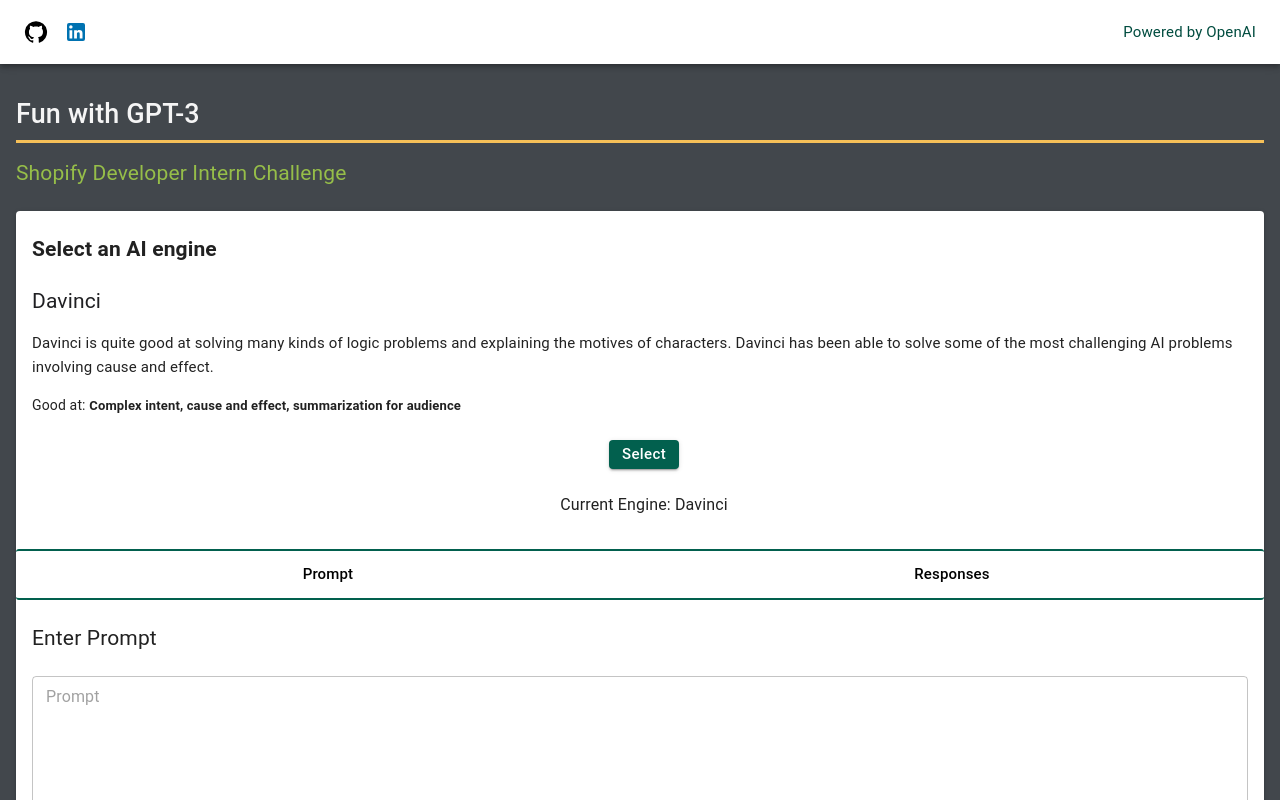
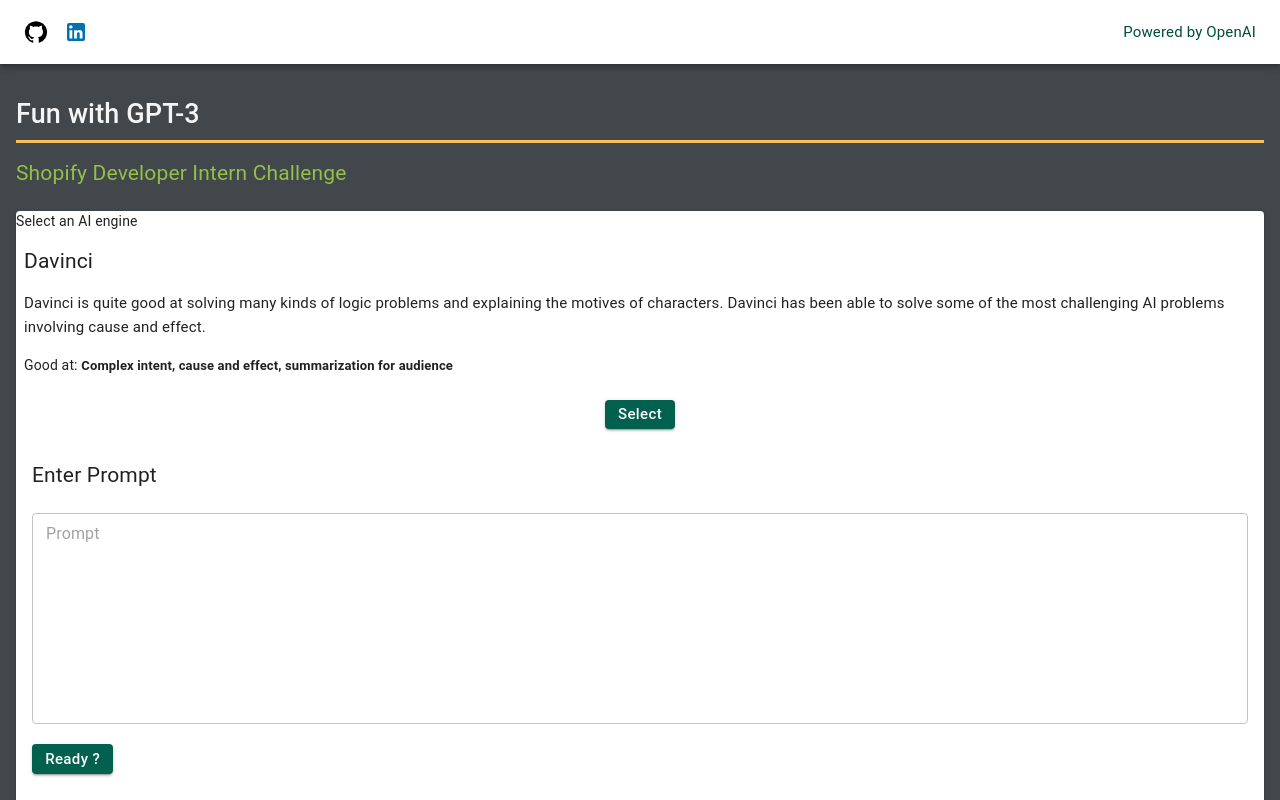
Before and after one commit to criscunas/FunWithGPT-3, a Next.js app: page / in a window 1280 px wide. Shown: the top 800 px of the page. Built offline with nearby package versions, Linux system fonts and the light colour scheme.

Commit message:
mainly styling, imported redux

```diff
--- a/pages/_app.js
+++ b/pages/_app.js
@@ -4,6 +4,8 @@
 import Head from "next/head";
 import CssBaseline from "@material-ui/core/CssBaseline";
 import Layout from "../src/components/Layout/Layout";
+import { Provider } from 'react-redux';
+import store from '../app/store';
 
 export default function MyApp(props) {
   const {
@@ -29,7 +31,9 @@
       </Head>
       <CssBaseline />
       <Layout>
-        <Component {...pageProps} />
+        <Provider store={store}>
+          <Component {...pageProps} />
+        </Provider>
       </Layout>
     </React.Fragment>
   );
--- a/pages/index.js
+++ b/pages/index.js
@@ -1,95 +1,58 @@
-import { Paper} from '@material-ui/core';
-import style from '../styles/Home.module.scss';
-import "swiper/css";
-import "swiper/css/pagination";
-import { Swiper, SwiperSlide } from "swiper/react";
-import {DetailsCard} from '../src/components/DetailsCard/DetailsCard';
-import data from '../src/text';
-import { useState } from 'react';
-import {PromptForm} from '../src/components/PromptForm/PromptForm';
-import axios from 'axios';
+import style from "../styles/Home.module.scss";
+import { useDispatch } from "react-redux";
+import { useState } from "react";
+import { Paper } from "@material-ui/core";
+import { PromptForm } from "../src/components/PromptForm/PromptForm";
+import PromptList from "../src/features/prompts/PromptList";
+import { HeroSection } from "../src/components/HeroSection/HeroSection";
+import { SwiperList } from "../src/components/SwiperList/SwiperList";
+import axios from "axios";
 
 export default function Home() {
 
-  const [form, setForm] = useState(true)
-  const [response, setResponse] = useState(false);
-  const [option,setOption] = useState('Davinci')
+  const [option, setOption] = useState("Davinci");
+
+  const dispatch = useDispatch();
 
   const userOption = (opt) => {
-    setOption(opt)
-  }
+    setOption(opt);
+  };
 
-  const [result, setResult] = useState('');
+  const onSubmit = async (values) => {
+    const resp = await axios
+      .post(`/api/${option}`, {
+        prompt: values.prompt,
+      })
+      .then((res) => {
+        console.log(res);
+        return res;
+      })
+      .catch((err) => {
+        console.log(err);
+      });
 
-  const onSubmit = async () => {
-    const response = await axios.get(`/api/${option}`);
-    const data = await response.data;
-    console.log(data)
-  }
+    const ans = await resp.data.result;
+
+    const obj = {
+      prompt: values.prompt,
+      response: ans,
+    };
+    dispatch({ type: "prompts/add", payload: obj });
+  };
 
 
-//  async function onSubmit(values) {
-//    const response = await fetch("/api/generate", {
-//      method: "POST",
-//      headers: {
-//        "Content-Type": "application/json",
-//      },
-//      body: JSON.stringify({ prompt: values.prompt }),
-//    });
-//    const data = await response.json();
-//    setResult(data.result);
-//  }
 
   return (
     <div className={style.home}>
-      <div className={style.home__header}>
-        <h1 className={style.home__header_title}> Fun with GPT-3 </h1>
-        <p className={style.home__header_subhead}>
-          Shopify Developer Intern Challenge
-        </p>
-      </div>
+      <HeroSection />
       <Paper elevation={2} variant="elevation" className={style.home__content}>
-        <div className={style.home__content_head}>
-          <h2 className={style.home__content_title}>Select an AI engine</h2>
-          <div className={style.home__content_engines}>
-            <Swiper className={style.home__swiper}>
-              {data.options.map((opt, i) => {
-                return (
-                  <SwiperSlide key={i}>
-                    <DetailsCard
-                      title={opt.title}
-                      description={opt.description}
-                      good = {opt.good}
-                      handler={userOption}
-                    />
-                  </SwiperSlide>
-                );
-              })}
-            </Swiper>
-          </div>
-          <h2 className={style.home__engine}>Current Engine: {option}</h2>
+        <h1 className={style.home__title}>Select an AI engine </h1>
+        <SwiperList handler={userOption} />
+        <div className={style.home__form}>
+          <PromptForm handler={onSubmit} />
         </div>
-        <div className={style.home__options}>
-          <h1 onClick={() => {
-              setForm(true);
-              setResponse(false);
-            }}
-            className={style.home__options_text}
-          >
-            Prompt
-          </h1>
-          <h1 onClick={() => {
-              setForm(false);
-              setResponse(true);
-            }}
-            className={style.home__options_text}
-          >
-            Responses
-          </h1>
-        </div>
-        <div className={style.home__form}>
-          {form ? <PromptForm handler={onSubmit} /> : null}
-          {response ? <p> {result} </p> : null}
+        <div className={style.home__response}>
+          <PromptList />
         </div>
       </Paper>
     </div>
```
